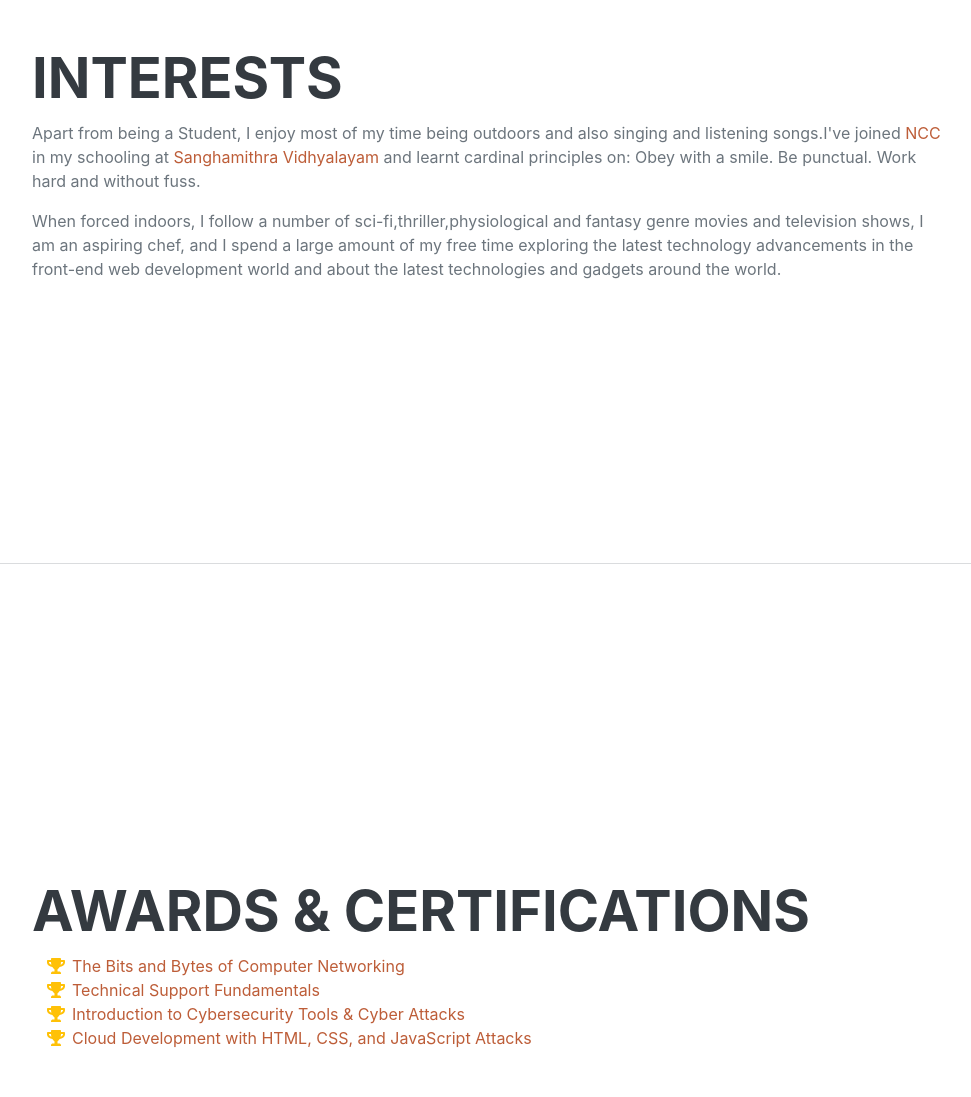
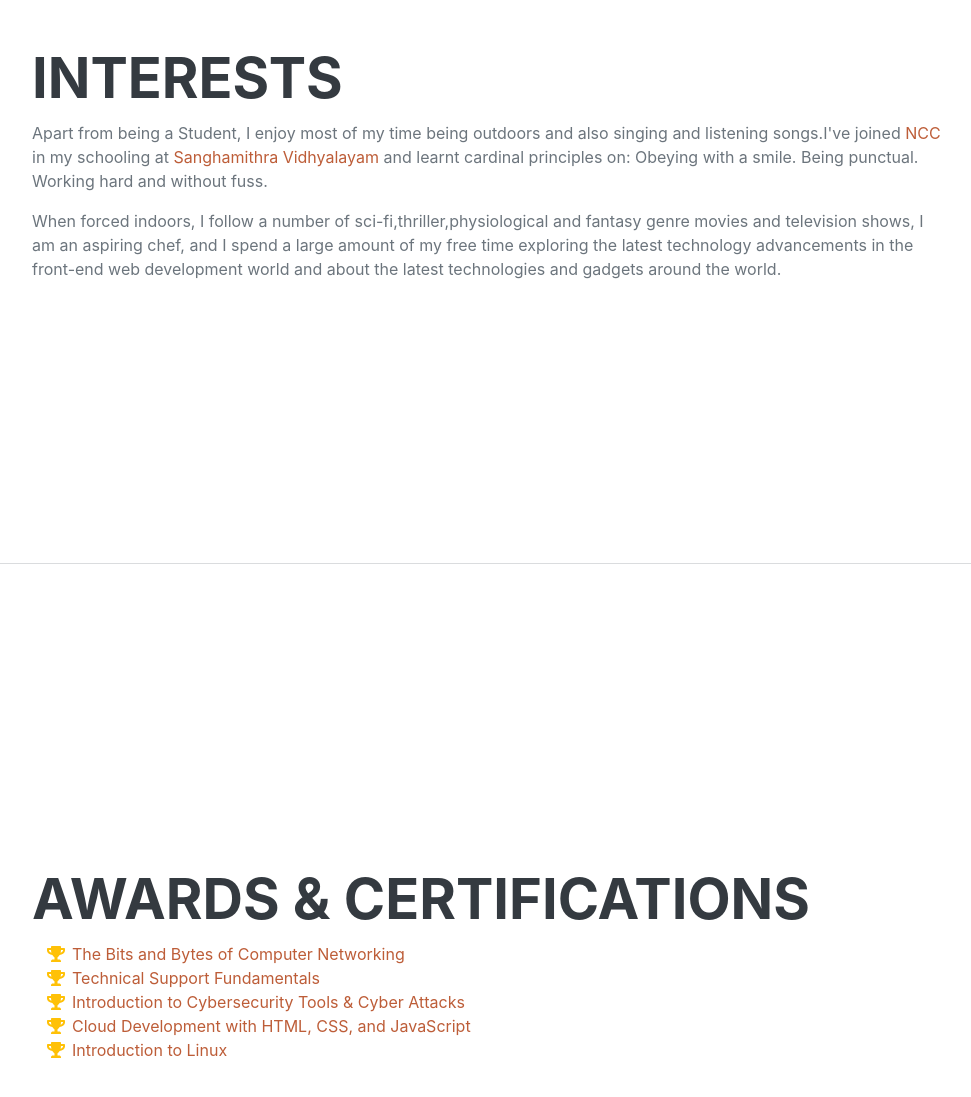
Before and after one commit to pfq19/mycv, a plain HTML site: page index.html in a window 1280 px wide. Shown: the part 2640-3737 px from the top of the page, without its empty margins (288-1259 px from the left). Drawn offline with nearby package versions, Linux system fonts and the light colour scheme; a script that the page names is missing; a web font is replaced by a local one.

Commit message:
updated certificate

```diff
--- a/index.html
+++ b/index.html
@@ -158,7 +158,7 @@ padding-top: 25px;
         <section class="resume-section" id="interests">
             <div class="resume-section-content">
                 <h2 class="mb-5">Interests</h2>
-                <p>Apart from being a Student, I enjoy most of my time being outdoors and also singing and listening songs.I've joined <a href="https://indiancc.nic.in/"style="text-decoration: none;" target=" _blank">NCC</a> in my schooling at <a href="http://smv.emhs.in/"style="text-decoration: none;" target=" _blank">Sanghamithra Vidhyalayam</a> and learnt cardinal principles on: Obey with a smile. Be punctual. Work hard and without fuss.</p>
+                <p>Apart from being a Student, I enjoy most of my time being outdoors and also singing and listening songs.I've joined <a href="https://indiancc.nic.in/"style="text-decoration: none;" target=" _blank">NCC</a> in my schooling at <a href="http://smv.emhs.in/"style="text-decoration: none;" target=" _blank">Sanghamithra Vidhyalayam</a> and learnt cardinal principles on: Obeying with a smile. Being punctual. Working hard and without fuss.</p>
                 <p class="mb-0">When forced indoors, I follow a number of sci-fi,thriller,physiological and fantasy genre movies and television
                     shows, I am an aspiring chef, and I spend a large amount of my free time exploring the latest
                     technology advancements in the front-end web development world and about the latest technologies and gadgets around the world.</p>
@@ -194,7 +194,13 @@ padding-top: 25px;
                         <span class="fa-li"><i class="fas fa-trophy text-warning"></i></span>
                         <a href="https://courses.edx.org/certificates/365c44ec7a214650a773ed6211033b3a"
                             style="text-decoration: none;" target="_blank">Cloud Development with HTML, CSS, and JavaScript
-                            Attacks
+                        </a>
+                    </li>
+                    <li>
+                        <span class="fa-li"><i class="fas fa-trophy text-warning"></i></span>
+                        <a href="https://courses.edx.org/certificates/62a4d171db794379b14de4fe97d67191"
+                            style="text-decoration: none;" target="_blank">Introduction to Linux
+
                         </a>
                     </li>
 
```
